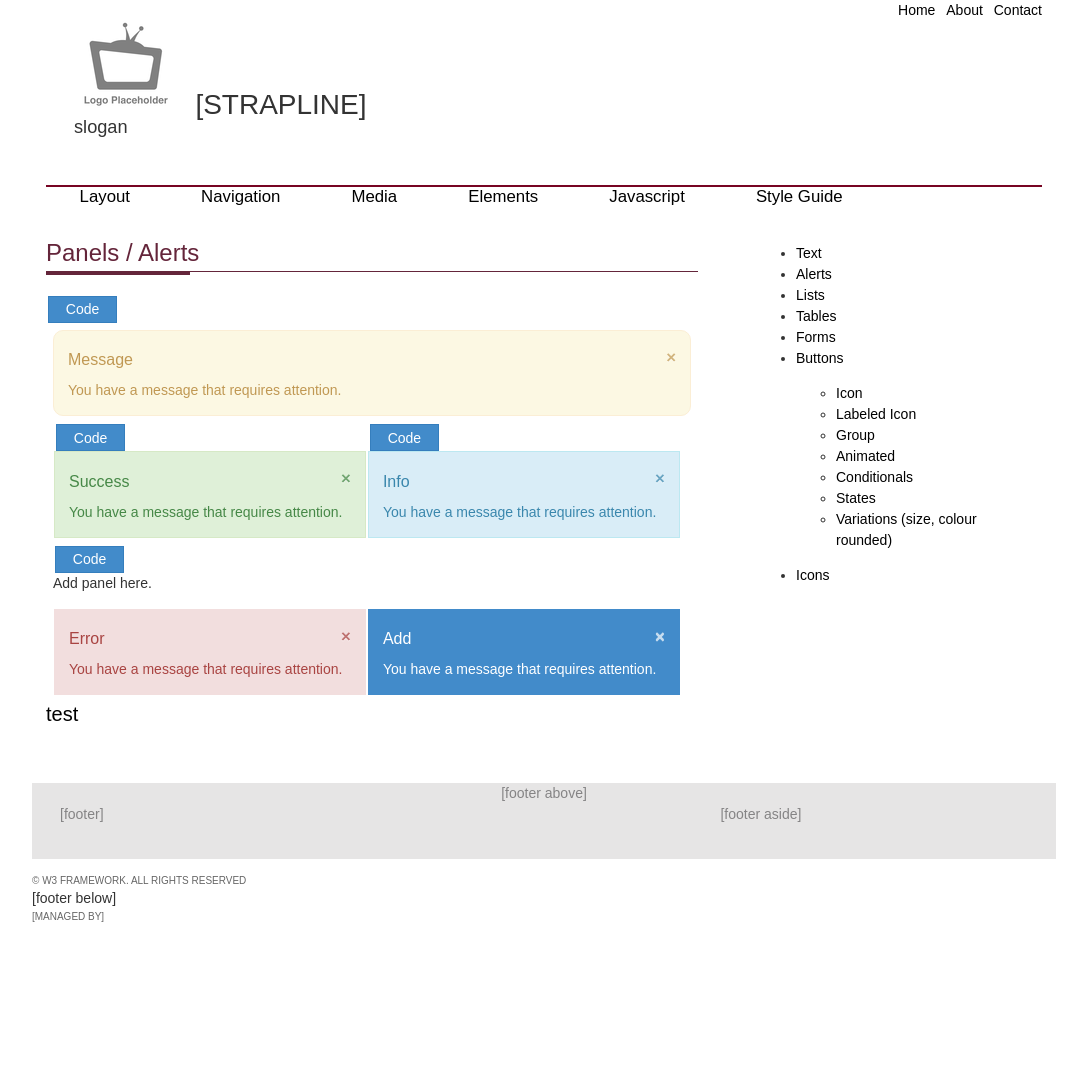
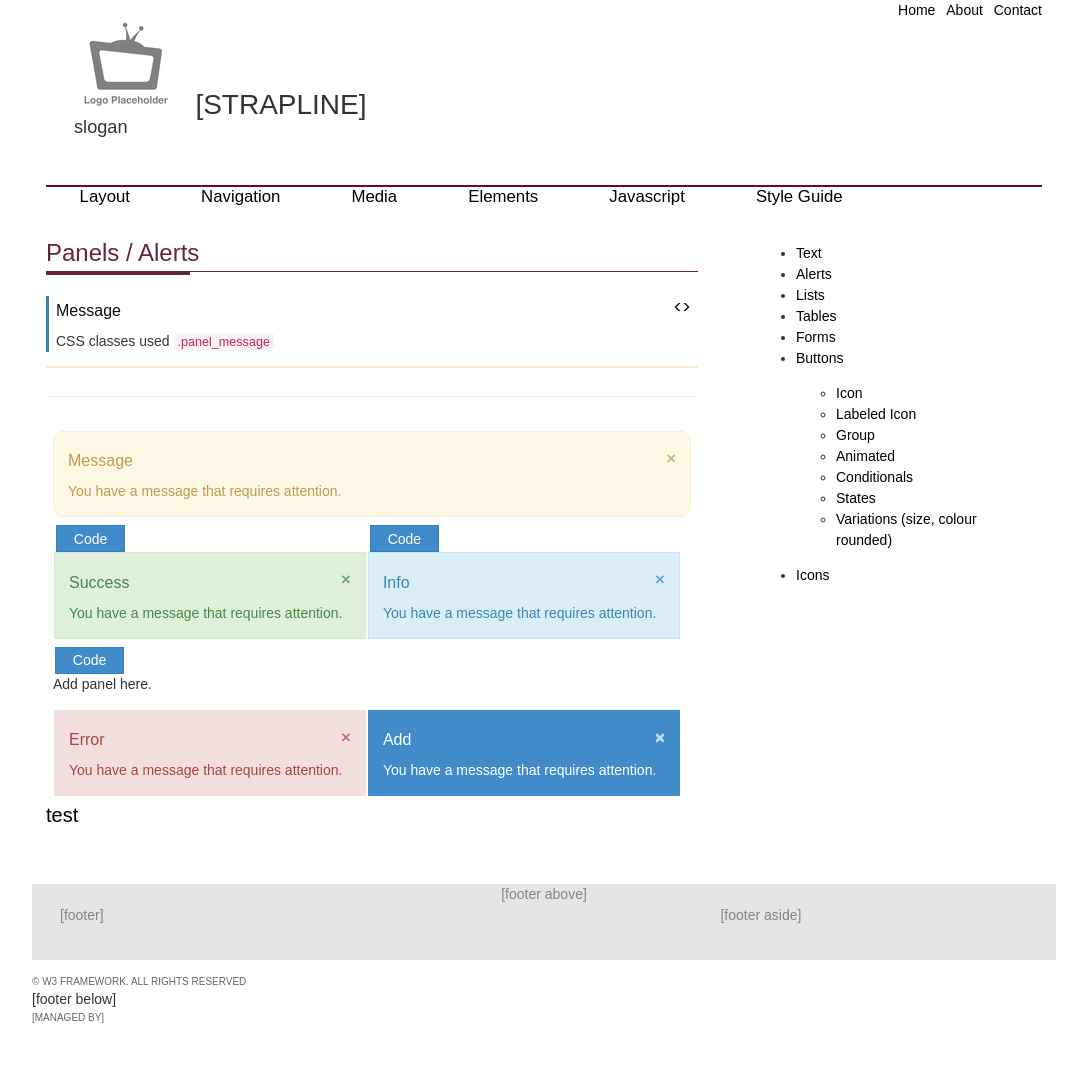
Before and after one commit to 2dpi/templates, a Jekyll site: the page built from www/elements/manual/elements/alerts.html, in a window 1280 px wide. Shown: the whole page, without its empty margins (96-1183 px from the left). Built offline with Jekyll 4.4.1, drawn with Linux system fonts in a browser that asks for light colours; some web fonts are replaced; before the commit the page ends 980 px from its top, so only the background shows below that.

Commit message:
adding pages

````diff
--- a/www/elements/manual/elements/alerts.html
+++ b/www/elements/manual/elements/alerts.html
@@ -10,8 +10,20 @@ description: w3 framework - elements
     <div class="container_article">
       <article>
         <h1 class="title">Panels / Alerts</h1>
-        <button type="button" class="btn add toggle">Code</button>
-
+        <div class="callout"><h4>Message<i class="icon-embed float_right toggle"></i></h4>
+          <p>CSS classes used <code>.panel_message</code></p>
+        </div>
+        <div class="toggle_hide container_panel out_tight out_only_bottom group">
+          <div class="panel_message">
+          </div>
+        </div>
+        <div class="toggle_show container_panel out_tight out_only_bottom in_tight fill">
+        {% highlight html %}{% raw %}
+        <div class="panel_message">
+          <p>add message here</p>
+        </div>
+        {% endraw %}{% endhighlight %}</div>
+        <hr>
         <div class="toggle_show container_panel out_tight_bot">
           {% highlight html linenos %}{% raw %}<div class="container_panel out_tight_bot">
           <div class="in_tight panel_message outline_rounder">
--- a/www/elements/manual/layout/percentage.html
+++ b/www/elements/manual/layout/percentage.html
@@ -8,9 +8,6 @@ keywords: css3 grid
   <div class="container_content article">
     <div class="container_article">
       <article>
-      ```php
-      echo 'hello md test';
-      ```
         <h1 class="title">Percentage Based Grid</h1>
         <p>Columns widths are based on percentage, handy when widths are not uniform/consistent. Any combination works provided width never exceeds 100% (i.e. 60/40, 70/30, 80/20 etc..)</p>
           <p>Online tools used: <a href="http://www.responsivegridsystem.com/calculator/" target="_blank">http://www.responsivegridsystem.com/calculator/</a></p>
````
Also changed, not shown: docs/SUMMARY.md (+3 -3 lines).
